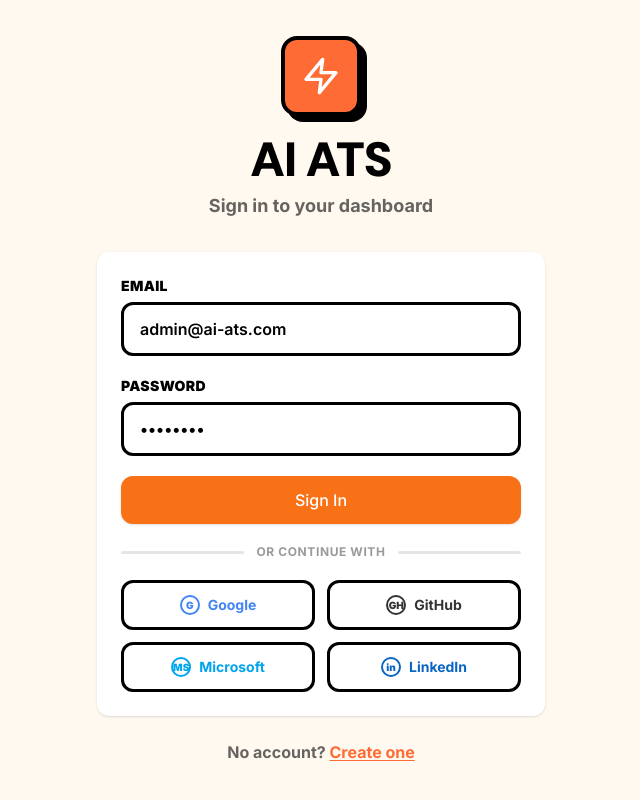
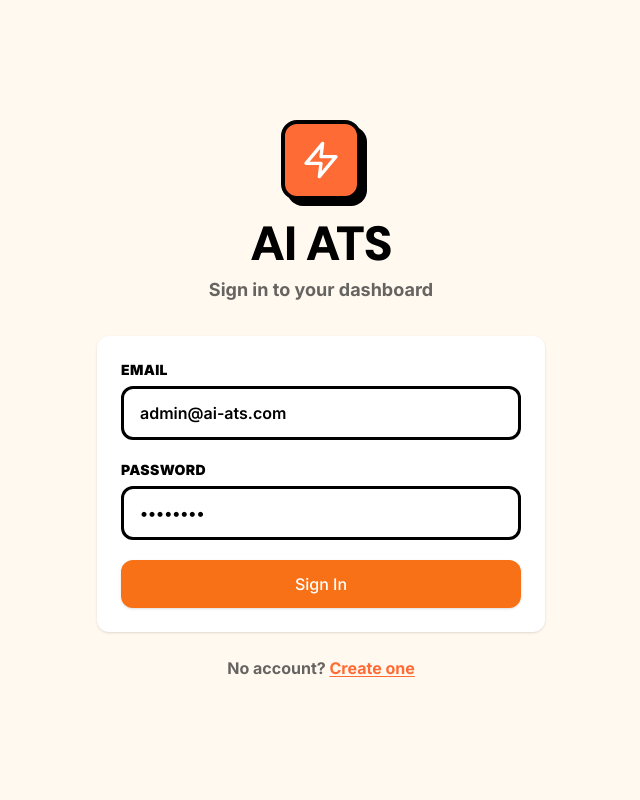
Before and after one commit to Vedanth-JS/AI-Resume-Screening-System, a React (Vite) app in the folder frontend/: page /login in a window 1280 px wide. Shown: the whole page, without its empty margins (319-959 px from the left). Built offline with nearby package versions, Linux system fonts and the light colour scheme; no server answers.

Commit message:
ui(login): remove social OAuth buttons (Google, GitHub, Microsoft, LinkedIn)

```diff
--- a/frontend/src/components/Login.tsx
+++ b/frontend/src/components/Login.tsx
@@ -8,12 +8,6 @@
   onLogin: () => void;
 }
 
-const OAUTH_PROVIDERS = [
-  { provider: "google", label: "Google", color: "#4285F4", icon: "G" },
-  { provider: "github", label: "GitHub", color: "#333", icon: "GH" },
-  { provider: "microsoft", label: "Microsoft", color: "#00A4EF", icon: "MS" },
-  { provider: "linkedin", label: "LinkedIn", color: "#0A66C2", icon: "in" },
-];
 
 export default function Login({ onLogin }: LoginProps) {
   const [email, setEmail] = useState("admin@ai-ats.com");
@@ -65,18 +59,6 @@
     }
   };
 
-  const handleOAuthLogin = async (provider: string) => {
-    try {
-      const redirectUri = `${window.location.origin}/auth/callback`;
-      const res = await api.post("/auth/oauth/initiate", {
-        provider,
-        redirect_uri: redirectUri,
-      });
-      window.location.href = res.data.authorize_url;
-    } catch {
-      setError("Social login unavailable — provider not configured");
-    }
-  };
 
   return (
     <div className="min-h-screen flex items-center justify-center p-6 bg-[#FFF9F0]">
@@ -150,32 +132,6 @@
             </Button>
           </form>
 
-          {!showMFA && (
-            <>
-              <div className="flex items-center gap-3 my-5">
-                <div className="flex-1 h-[3px] bg-black/10 rounded-full" />
-                <span className="text-xs font-bold text-black/40 uppercase tracking-wider">or continue with</span>
-                <div className="flex-1 h-[3px] bg-black/10 rounded-full" />
-              </div>
-
-              <div className="grid grid-cols-2 gap-3">
-                {OAUTH_PROVIDERS.map((p) => (
-                  <button
-                    key={p.provider}
-                    type="button"
-                    onClick={() => handleOAuthLogin(p.provider)}
-                    className="flex items-center justify-center gap-2 py-3 px-4 border-[3px] border-black rounded-xl font-bold text-sm hover:shadow-[4px_4px_0px_#000] hover:-translate-x-[2px] hover:-translate-y-[2px] transition-all bg-white"
-                    style={{ color: p.color }}
-                  >
-                    <span className="w-5 h-5 rounded-full flex items-center justify-center border-2 border-current font-black text-[10px]">
-                      {p.icon}
-                    </span>
-                    {p.label}
-                  </button>
-                ))}
-              </div>
-            </>
-          )}
         </Card>
 
         <p className="text-center mt-6 font-bold text-black/60">
```
